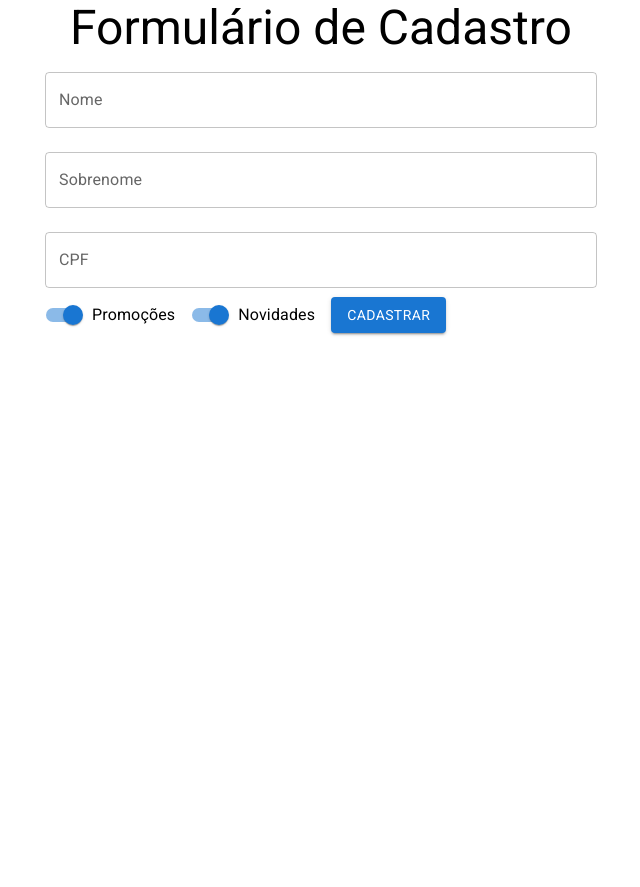
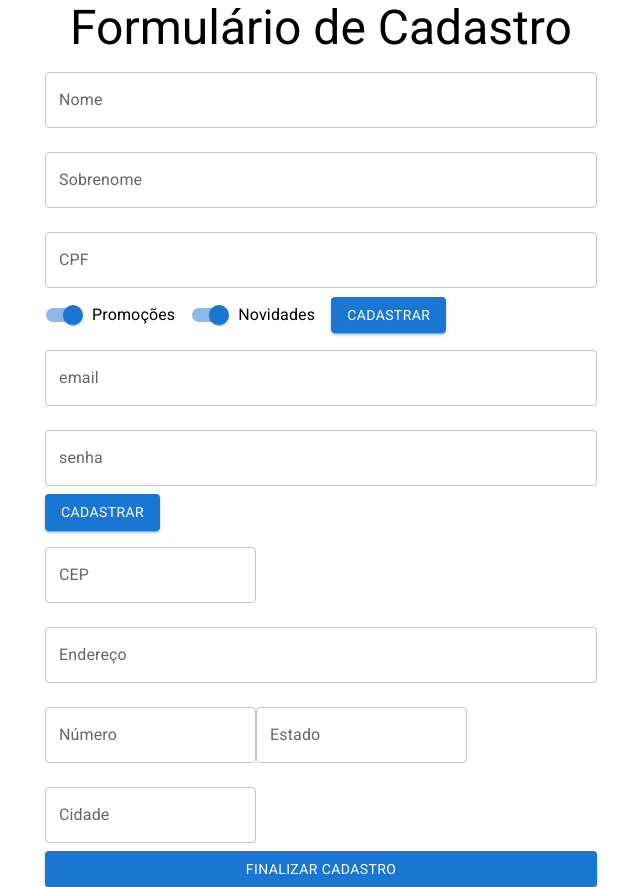
Before and after one commit to Cleyton-1995/registerform, a React (Create React App) app: page / in a window 1280 px wide. Shown: the whole page, without its empty margins (319-959 px from the left). Before the commit the page ends 800 px from the top, so only its background shows below. Built offline with nearby package versions, Linux system fonts and the light colour scheme.

Commit message:
Understanding the Problem

```diff
--- /dev/null
+++ b/src/Components/Formulario/DadosEntrega.jsx
@@ -0,0 +1,49 @@
+import { Button, TextField } from "@mui/material";
+import React from "react";
+
+export default function DadosEntrega() {
+  return (
+    <form>
+      <TextField
+        id="CEP"
+        label="CEP"
+        type="number"
+        variant="outlined"
+        margin="normal"
+      />
+      <TextField
+        id="endereco"
+        label="Endereço"
+        type="text"
+        variant="outlined"
+        margin="normal"
+        fullWidth
+      />
+      <TextField
+        id="numero"
+        label="Número"
+        type="number"
+        variant="outlined"
+        margin="normal"
+      />
+      <TextField
+        id="estado"
+        label="Estado"
+        type="text"
+        variant="outlined"
+        margin="normal"
+      />
+      <TextField
+        id="cidade"
+        label="Cidade"
+        type="text"
+        variant="outlined"
+        margin="normal"
+      />
+
+      <Button variant="contained" color="primary" type="submit" fullWidth>
+        Finalizar Cadastro
+      </Button>
+    </form>
+  );
+}
--- /dev/null
+++ b/src/Components/Formulario/DadosPessoais.jsx
@@ -0,0 +1,92 @@
+import { Button, FormControlLabel, Switch, TextField } from "@mui/material";
+import React, { useState } from "react";
+
+export default function DadosPessoais({aoEnviar, validarCPF}) {
+  const [nome, setNome] = useState("");
+  const [sobrenome, setSobrenome] = useState("");
+  const [cpf, setCpf] = useState("");
+  const [promocoes, setPromocoes] = useState(true);
+  const [novidades, setNovidades] = useState(true);
+  const [erros, setErros] = useState({ cpf: { valido: true, texto: "" } });
+
+  return (
+    <form
+      onSubmit={(event) => {
+        event.preventDefault();
+        aoEnviar({ nome, sobrenome, cpf, promocoes, novidades });
+      }}
+    >
+      <TextField
+        value={nome}
+        onChange={(event) => {
+          setNome(event.target.value);
+        }}
+        id="nome"
+        label="Nome"
+        variant="outlined"
+        margin="normal"
+        fullWidth
+      />
+      <TextField
+        value={sobrenome}
+        onChange={(event) => {
+          setSobrenome(event.target.value);
+        }}
+        id="sobrenome"
+        label="Sobrenome"
+        variant="outlined"
+        margin="normal"
+        fullWidth
+      />
+      <TextField
+        value={cpf}
+        onChange={(event) => {
+          setCpf(event.target.value);
+        }}
+        onBlur={(event) => {
+          const ehValido = validarCPF(cpf);
+          setErros({ cpf: ehValido });
+        }}
+        error={!erros.cpf.valido}
+        helperText={erros.cpf.texto}
+        id="CPF"
+        label="CPF"
+        variant="outlined"
+        margin="normal"
+        fullWidth
+      />
+
+      <FormControlLabel
+        label="Promoções"
+        control={
+          <Switch
+            checked={promocoes}
+            onChange={(event) => {
+              setPromocoes(event.target.checked);
+            }}
+            name="promocoes"
+            color="primary"
+          />
+        }
+      />
+
+      <FormControlLabel
+        label="Novidades"
+        control={
+          <Switch
+            checked={novidades}
+            onChange={(event) => {
+              setNovidades(event.target.checked);
+            }}
+            name="novidades"
+            color="primary"
+          />
+        }
+      />
+
+      <Button variant="contained" color="primary" type="submit">
+        Cadastrar
+      </Button>
+    </form>
+  );
+}
--- /dev/null
+++ b/src/Components/Formulario/DadosUsuario.jsx
@@ -0,0 +1,28 @@
+import { Button, TextField } from "@mui/material";
+import React from "react";
+
+export default function DadosUsuario() {
+  return (
+    <form>
+      <TextField
+        id="email"
+        label="email"
+        type="email"
+        variant="outlined"
+        margin="normal"
+        fullWidth
+      />
+      <TextField
+        id="senha"
+        label="senha"
+        type="password"
+        variant="outlined"
+        margin="normal"
+        fullWidth
+      />
+      <Button type="submit" variant="contained" color="primary">
+        Cadastrar
+      </Button>
+    </form>
+  );
+}
--- a/src/Components/Formulario/FormularioCadastro.jsx
+++ b/src/Components/Formulario/FormularioCadastro.jsx
@@ -1,92 +1,14 @@
-import { Button, FormControlLabel, Switch, TextField } from "@mui/material";
-import React, { useState } from "react";
+import React from "react";
+import DadosPessoais from "./DadosPessoais";
+import DadosUsuario from "./DadosUsuario";
+import DadosEntrega from "./DadosEntrega";
 
 export default function FormularioCadastro({ aoEnviar, validarCPF }) {
-  const [nome, setNome] = useState("");
-  const [sobrenome, setSobrenome] = useState("");
-  const [cpf, setCpf] = useState("");
-  const [promocoes, setPromocoes] = useState(true);
-  const [novidades, setNovidades] = useState(true);
-  const [erros, setErros] = useState({ cpf: { valido: true, texto: "" } });
-
   return (
-    <form
-      onSubmit={(event) => {
-        event.preventDefault();
-        aoEnviar({ nome, sobrenome, cpf, promocoes, novidades });
-      }}
-    >
-      <TextField
-        value={nome}
-        onChange={(event) => {
-          setNome(event.target.value);
-        }}
-        id="nome"
-        label="Nome"
-        variant="outlined"
-        margin="normal"
-        fullWidth
-      />
-      <TextField
-        value={sobrenome}
-        onChange={(event) => {
-          setSobrenome(event.target.value);
-        }}
-        id="sobrenome"
-        label="Sobrenome"
-        variant="outlined"
-        margin="normal"
-        fullWidth
-      />
-      <TextField
-        value={cpf}
-        onChange={(event) => {
-          setCpf(event.target.value);
-        }}
-        onBlur={(event) => {
-          const ehValido = validarCPF(cpf);
-          setErros({ cpf: ehValido });
-        }}
-        error={!erros.cpf.valido}
-        helperText={erros.cpf.texto}
-        id="CPF"
-        label="CPF"
-        variant="outlined"
-        margin="normal"
-        fullWidth
-      />
-
-      <FormControlLabel
-        label="Promoções"
-        control={
-          <Switch
-            checked={promocoes}
-            onChange={(event) => {
-              setPromocoes(event.target.checked);
-            }}
-            name="promocoes"
-            color="primary"
-          />
-        }
-      />
-
-      <FormControlLabel
-        label="Novidades"
-        control={
-          <Switch
-            checked={novidades}
-            onChange={(event) => {
-              setNovidades(event.target.checked);
-            }}
-            name="novidades"
-            color="primary"
-          />
-        }
-      />
-
-      <Button variant="contained" color="primary" type="submit">
-        Cadastrar
-      </Button>
-    </form>
+    <>
+      <DadosPessoais aoEnviar={aoEnviar} validarCPF={validarCPF} />
+      <DadosUsuario />
+      <DadosEntrega />
+    </>
   );
 }
```
